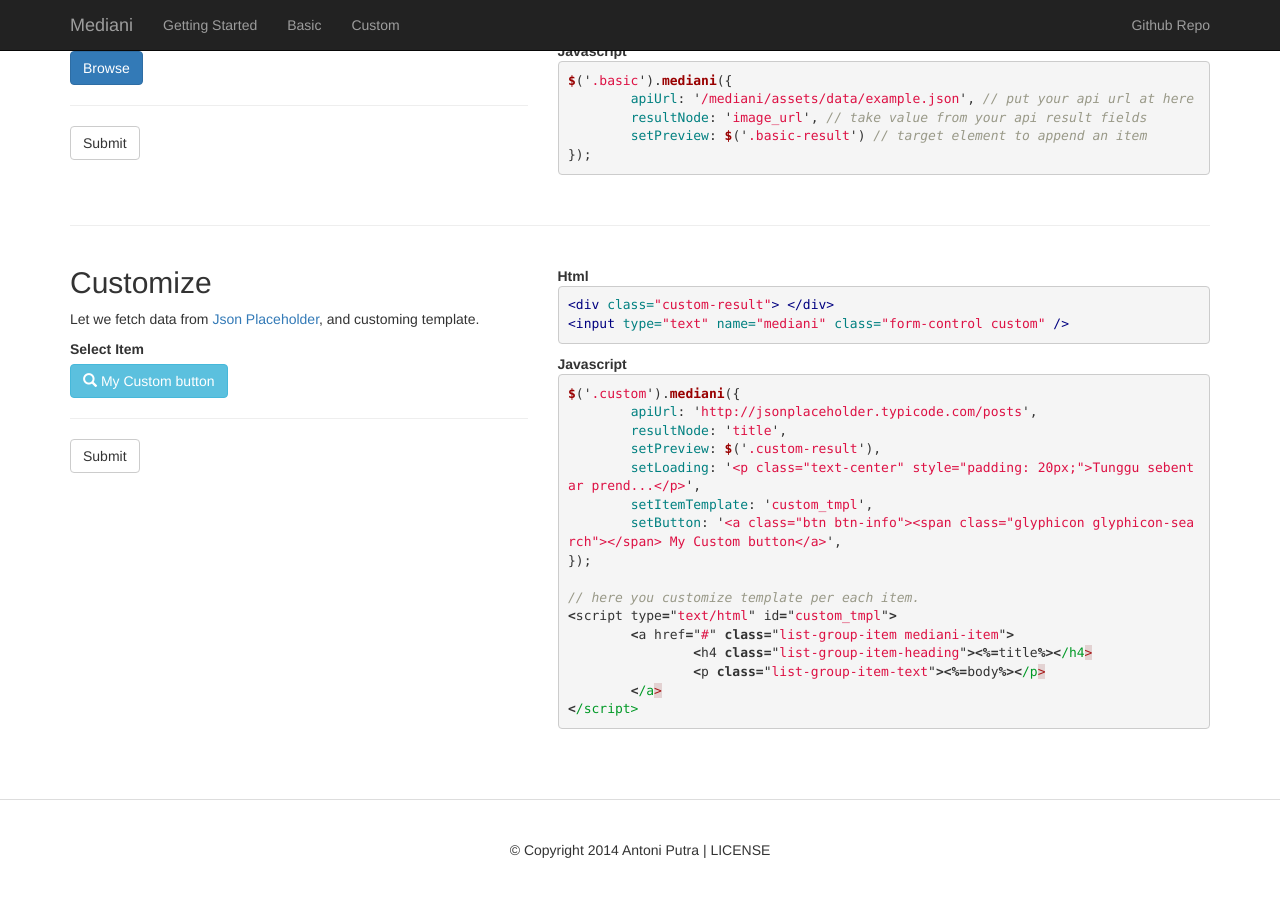
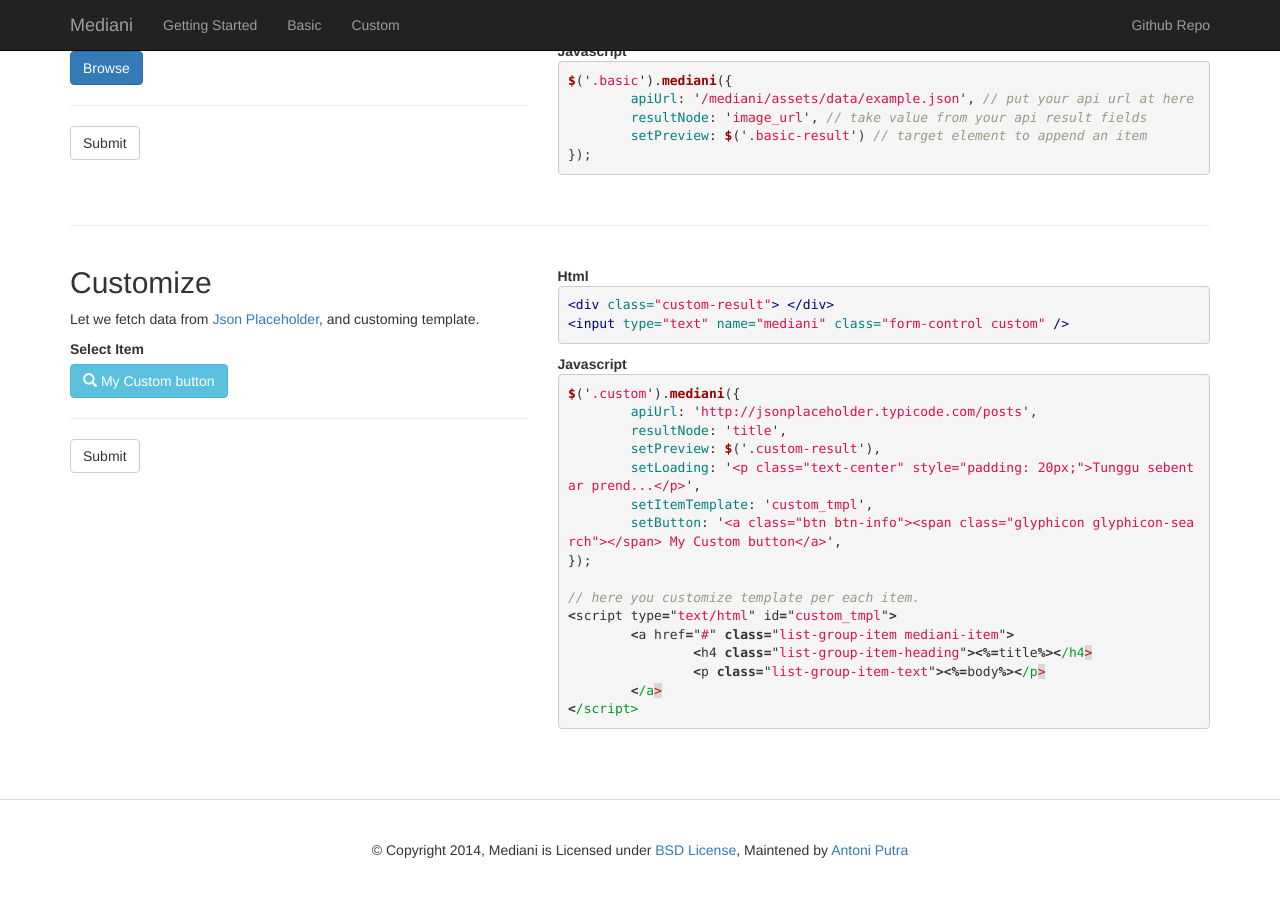
Before and after one commit to antoniputra/mediani, a Jekyll site: the page built from index.html, in a window 1280 px wide and 900 px high, scrolled down 593 px. Shown: the top 897 px of the window. Built offline with Jekyll 4.4.1, drawn with Linux system fonts in a browser that asks for light colours; nearby versions of some CDN libraries.

Commit message:
fix footer

```diff
--- a/index.html
+++ b/index.html
@@ -148,7 +148,7 @@ $('.custom').mediani({
 	</div>
 
 	<footer class="footer text-center">
-		&copy; Copyright 2014 Antoni Putra | LICENSE
+		&copy; Copyright 2014, Mediani is Licensed under <a href="https://github.com/antoniputra/mediani/blob/master/LICENSE" target="_blank">BSD License</a>, Maintened by <a href="https://twitter.com/antoni_putra12" target="_blank">Antoni Putra</a>
 	</footer>
 
 	<div class="modal mediani-modal fade bs-example-modal-lg" tabindex="-1" role="dialog" aria-labelledby="myLargeModalLabel" aria-hidden="true">
```
